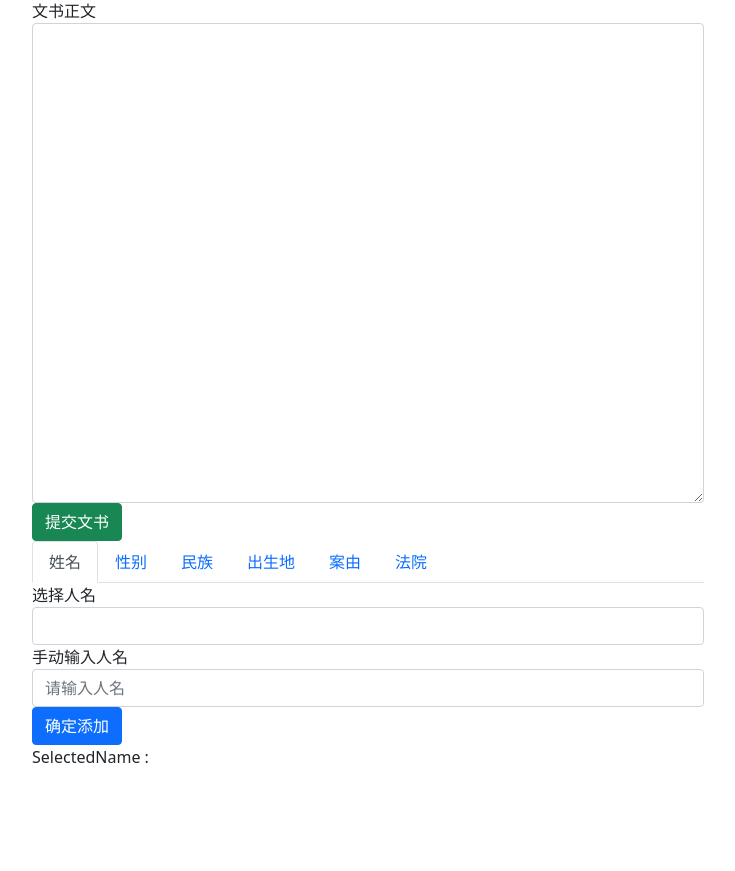
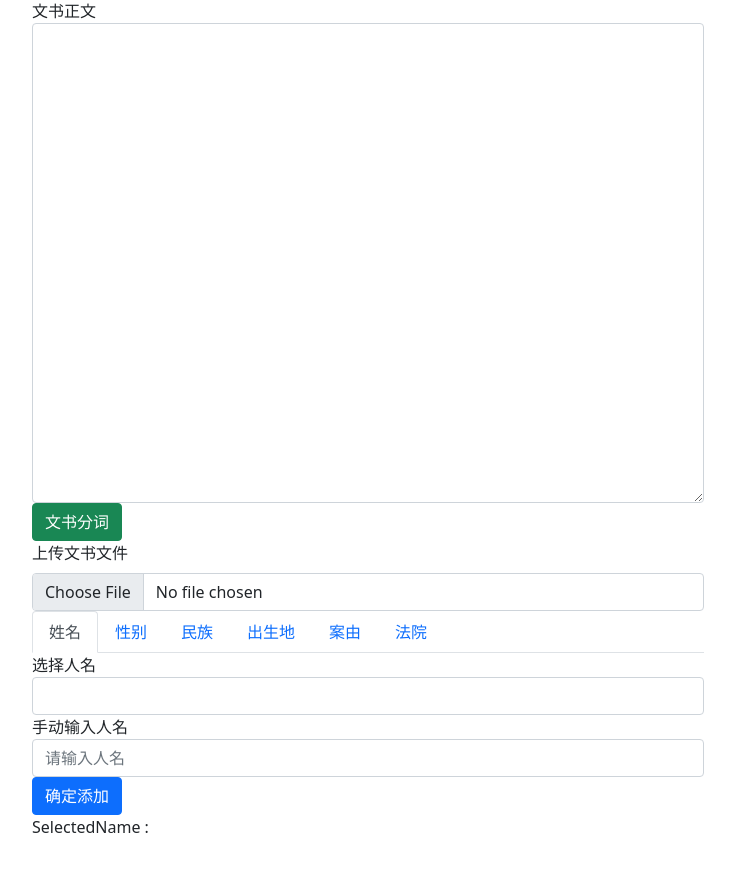
Before and after one commit to HCPlantern/DataScienceProject, a Spring Boot app: page / in a window 1280 px wide. Shown: the part 17-888 px from the top of the page, without its empty margins (272-1007 px from the left). Before the commit the page ends 780 px from the top, so only its background shows below. Run offline with Spring Boot 4, Linux system fonts and the light colour scheme; lists and menus that the app fills with data are empty; some libraries are stand-ins or nearby versions.

Commit message:
用户可以选择上传txt文件了

```diff
--- a/src/main/resources/static/index.html
+++ b/src/main/resources/static/index.html
@@ -30,11 +30,11 @@
     <div class="modal-dialog">
         <div class="modal-content">
             <div class="modal-header">
-                <h5 class="modal-title" id="splitSuccessModalLabel">提交成功</h5>
+                <h5 class="modal-title" id="splitSuccessModalLabel">成功</h5>
                 <button type="button" class="btn-close" data-bs-dismiss="modal" aria-label="Close"></button>
             </div>
             <div class="modal-body">
-                成功提交文书文本
+                成功提交文书
             </div>
             <div class="modal-footer">
                 <button type="button" class="btn btn-secondary" data-bs-dismiss="modal">Close</button>
@@ -45,17 +45,21 @@
 
 
 <div class="main-body" id="main-body">
-    <div class="panel panel-default" id="splitPanel">
+    <div class="panel panel-default" id="split-part">
         <div class="panel-heading">文书正文</div>
         <div class="panel-body">
             <textarea name="text" id="originalText" class="form-control" v-model="originalText">
         </textarea>
             <button type="button" class="btn btn-success" id="splitConfirm" data-bs-toggle="modal"
-                    data-bs-target="#splitSuccessModal" @click="splitConfirm">提交文书
+                    data-bs-target="#splitSuccessModal" @click="splitConfirm">文书分词
             </button>
         </div>
+        <div id="uploadFile">
+            <label class="form-label" for="wenshuFile">上传文书文件</label>
+            <input type="file" class="form-control" id="wenshuFile"/>
         </div>
-
+    </div>
+    <div id="mark-part">
         <!-- 导航 Tab -->
         <div id="main-tab">
             <ul class="nav nav-tabs" id="myTab" role="tablist">
@@ -203,8 +207,12 @@
         </div>
         <!-- Tab 内容结束-->
     </div>
+</div>
 
 <script>
+    $(function () {
+        vm.init();
+    })
 
 
     var url = "/split";
@@ -232,6 +240,20 @@
             ],
         },
         methods: {
+            init: function () {
+                this.txtDom = document.getElementById('wenshuFile');
+                this.txtDom.addEventListener('change', this.updateTxt, false);
+            },
+            updateTxt(e) {
+                let selectedFile = document.getElementById('wenshuFile').files[0];
+                let reader = new FileReader(); // 读取TXT起重要作用的
+                reader.readAsText(selectedFile);
+                reader.onload = oFREvent => { // 读取完毕从中取值
+                    let pointsTxt = oFREvent.target.result;
+                    this.originalText = pointsTxt;// 获取到的TXT文件
+                };
+                e.target.value = null;
+            },
             splitConfirm: function () {
                 var thisVm = this;
                 var data = {anythingHere: thisVm.originalText};
@@ -260,7 +282,8 @@
             },
             addCourt: function () {
                 this.court.push($("#toBeAddedCourt").val());
-            }
+            },
+
         }
     })
 
```
Lines whose indentation alone changed are shown as unchanged.
